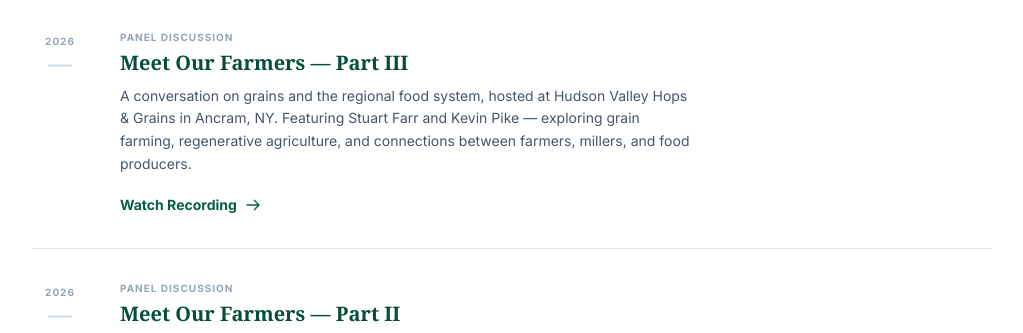
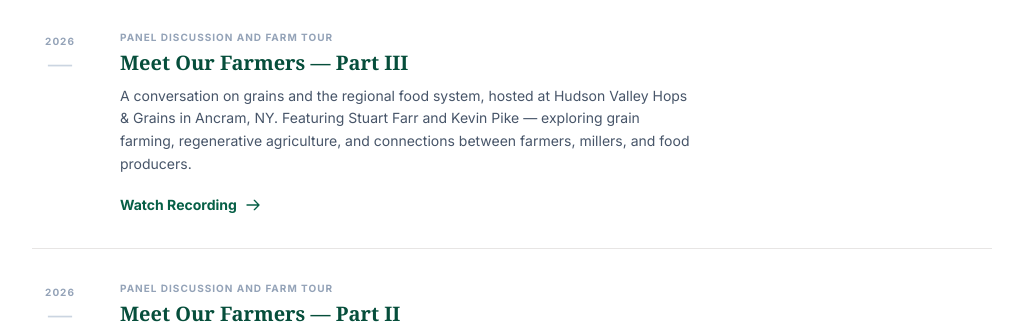
Before and after one commit to ekwak22/HVFS, a plain HTML site: page events.html in a window 1280 px wide. Shown: the part 815-1148 px from the top of the page, without its empty margins (128-1151 px from the left). Drawn offline with nearby package versions, Linux system fonts and the light colour scheme.

Commit message:
Update Meet Our Farmers II and III event labels

```diff
--- a/events.html
+++ b/events.html
@@ -132,7 +132,7 @@
                     <p class="text-2xl font-serif font-bold text-slate-300 leading-none">—</p>
                 </div>
                 <div class="flex-1">
-                    <p class="text-[10px] font-bold uppercase tracking-widest text-slate-400 mb-1">Panel Discussion</p>
+                    <p class="text-[10px] font-bold uppercase tracking-widest text-slate-400 mb-1">Panel Discussion and Farm Tour</p>
                     <h3 class="text-xl font-serif font-bold text-emerald-900 mb-2">Meet Our Farmers — Part III</h3>
                     <p class="text-slate-600 text-sm leading-relaxed mb-4 max-w-xl">A conversation on grains and the regional food system, hosted at Hudson Valley Hops &amp; Grains in Ancram, NY. Featuring Stuart Farr and Kevin Pike — exploring grain farming, regenerative agriculture, and connections between farmers, millers, and food producers.</p>
                     <a href="https://www.youtube.com/watch?v=_qD-HUGsMmw" target="_blank" rel="noopener noreferrer" class="inline-flex items-center gap-2 text-sm font-bold text-emerald-800 hover:text-emerald-600 transition">
@@ -148,7 +148,7 @@
                     <p class="text-2xl font-serif font-bold text-slate-300 leading-none">—</p>
                 </div>
                 <div class="flex-1">
-                    <p class="text-[10px] font-bold uppercase tracking-widest text-slate-400 mb-1">Panel Discussion</p>
+                    <p class="text-[10px] font-bold uppercase tracking-widest text-slate-400 mb-1">Panel Discussion and Farm Tour</p>
                     <h3 class="text-xl font-serif font-bold text-emerald-900 mb-2">Meet Our Farmers — Part II</h3>
                     <p class="text-slate-600 text-sm leading-relaxed mb-4 max-w-xl">An in-depth conversation on livestock farming in the Hudson Valley, hosted at Wild Lea Farm in Staatsburg, NY. Featuring Justin Seelaus and Lexi Berko of Wild Lea Farm, Madeline Franklin of Liberty Farms, and Jennifer Phillips of Bard College — exploring regenerative grazing, processing infrastructure, and the dynamics of farming on leased land.</p>
                     <a href="https://youtu.be/eAfWpJenSpg" target="_blank" class="inline-flex items-center gap-2 text-sm font-bold text-emerald-800 hover:text-emerald-600 transition">
```
